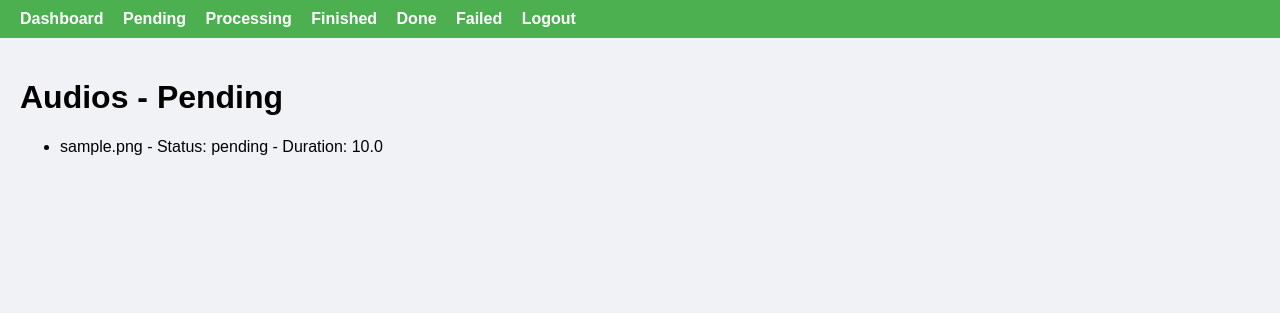
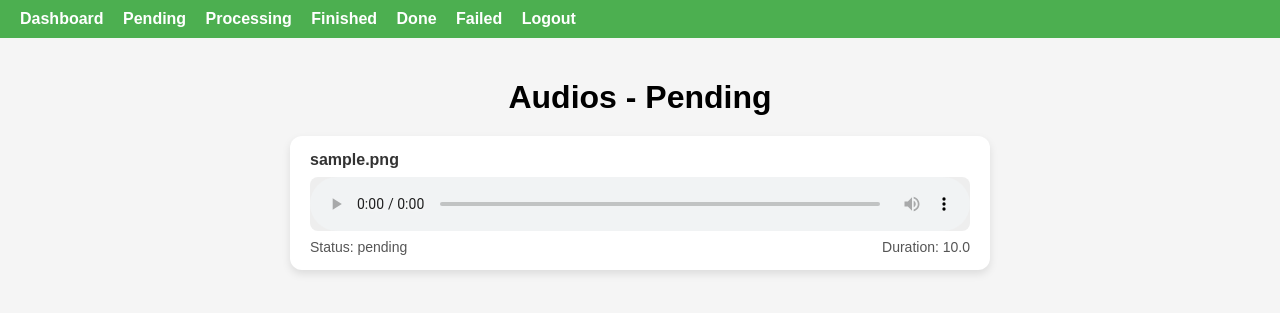
Before and after one commit to alijonovaward/Sitora, a Django app: page /audio/pending in a window 1280 px wide. Shown: the top 313 px of the page. Run offline with Django 5.2, Linux system fonts and the light colour scheme; a user stored in the database is signed in; tables that the repository leaves empty hold one stand-in row (values such as "Sample post").

Commit message:
Audiolar chiqadigan qismi yaxshhilandi

```diff
--- a/zapp/templates/zapp/audio_list.html
+++ b/zapp/templates/zapp/audio_list.html
@@ -3,16 +3,71 @@
 {% block title %}Audios{% endblock %}
 
 {% block content %}
-<h1>Audios{% if status %} - {{ status|title }}{% endif %}</h1>
-<ul>
+<h1 style="text-align: center; margin-bottom: 20px;">
+    Audios{% if status %} - {{ status|title }}{% endif %}
+</h1>
+
+<style>
+    body {
+        font-family: Arial, sans-serif;
+        background-color: #f5f5f5;
+    }
+
+    ul.audio-list {
+        list-style: none;
+        padding: 0;
+        max-width: 700px;
+        margin: 0 auto;
+    }
+
+    ul.audio-list li {
+        background: #fff;
+        border-radius: 12px;
+        padding: 15px 20px;
+        margin-bottom: 15px;
+        box-shadow: 0 4px 8px rgba(0,0,0,0.1);
+        display: flex;
+        flex-direction: column;
+        gap: 8px;
+    }
+
+    ul.audio-list li strong {
+        font-weight: bold;
+        color: #333;
+    }
+
+    audio {
+        width: 100%;
+        outline: none;
+        border-radius: 8px;
+        background-color: #eee;
+    }
+
+    .audio-info {
+        display: flex;
+        justify-content: space-between;
+        font-size: 14px;
+        color: #555;
+    }
+
+</style>
+
+<ul class="audio-list">
     {% for audio in audios %}
         <li>
             {% if audio.audio_file %}
-                {{ audio.audio_file.name }}
+                <strong>{{ audio.audio_file.name }}</strong>
+                <audio controls preload="auto">
+                    <source src="{{ audio.audio_file.url }}" type="audio/wav">
+                    Your browser does not support the audio element.
+                </audio>
             {% else %}
                 No file
             {% endif %}
-             - Status: {{ audio.status }} - Duration: {{ audio.duration }}
+            <div class="audio-info">
+                <span>Status: {{ audio.status }}</span>
+                <span>Duration: {{ audio.duration }}</span>
+            </div>
         </li>
     {% empty %}
         <li>No audios found.</li>
```
